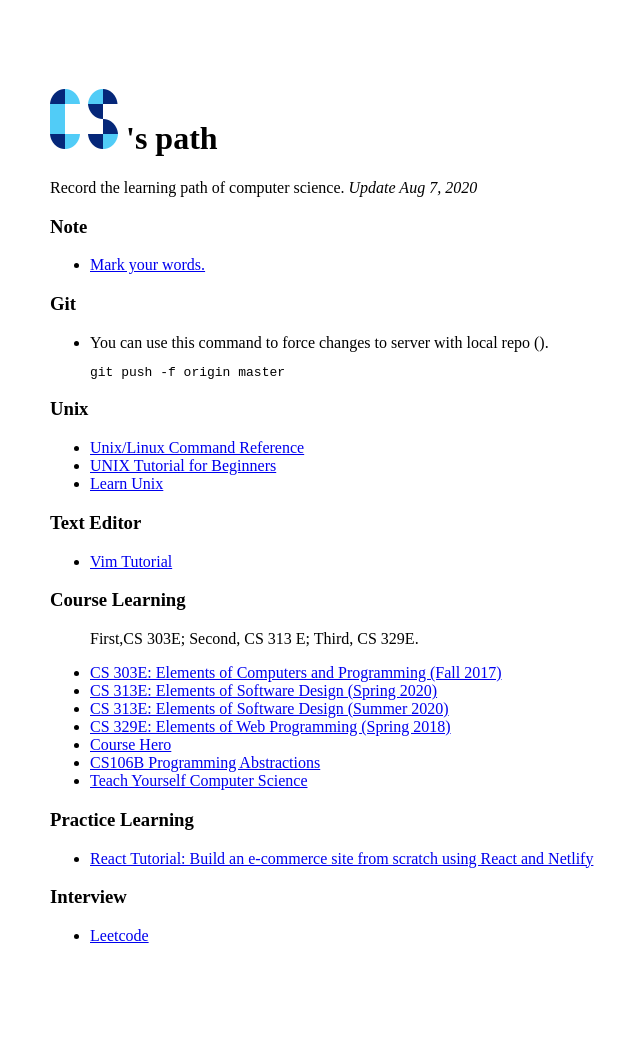
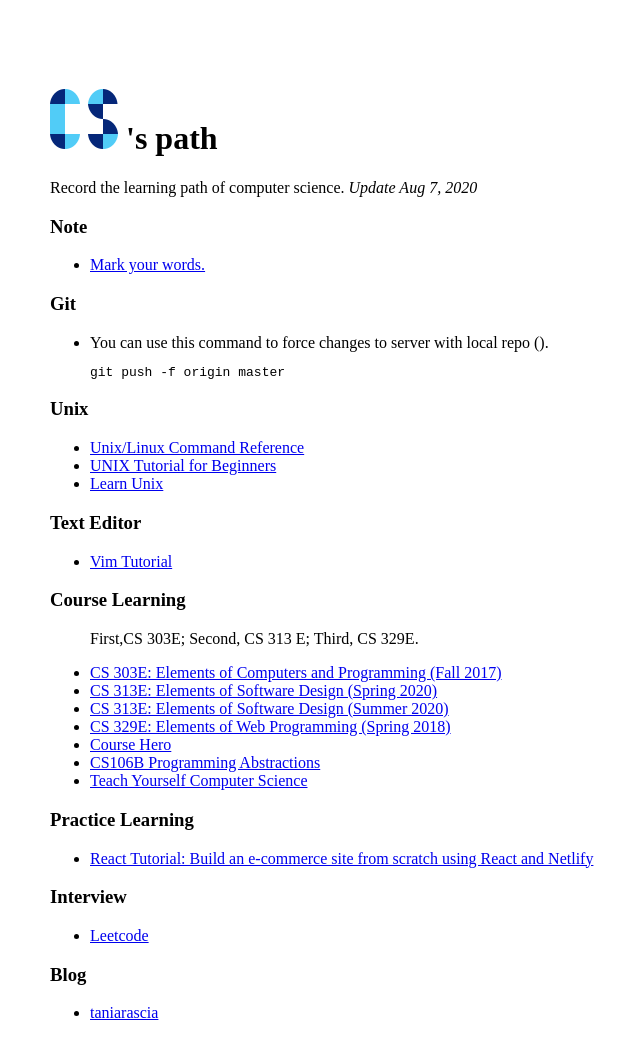
Before and after one commit to beforux/cs, a plain HTML site: page index.html in a window 1280 px wide. Shown: the whole page, without its empty margins (18-658 px from the left). Before the commit the page ends 1029 px from the top, so only its background shows below. Drawn offline with Linux system fonts and the light colour scheme.

Commit message:
Update index.html

```diff
--- a/index.html
+++ b/index.html
@@ -60,6 +60,11 @@
         	<li><a target="_blank" href="https://leetcode.com/explore/interview/card/top-interview-questions-easy/102/math/743/">Leetcode</a></li>
         </ul>
 
+	<h3>Blog</h3>
+	<ul>
+	<li><a target="_blanl" href="https://www.taniarascia.com/using-context-api-in-react/">	taniarascia</li>
+	</ul>
+
 
 </body>
 </html>
```
